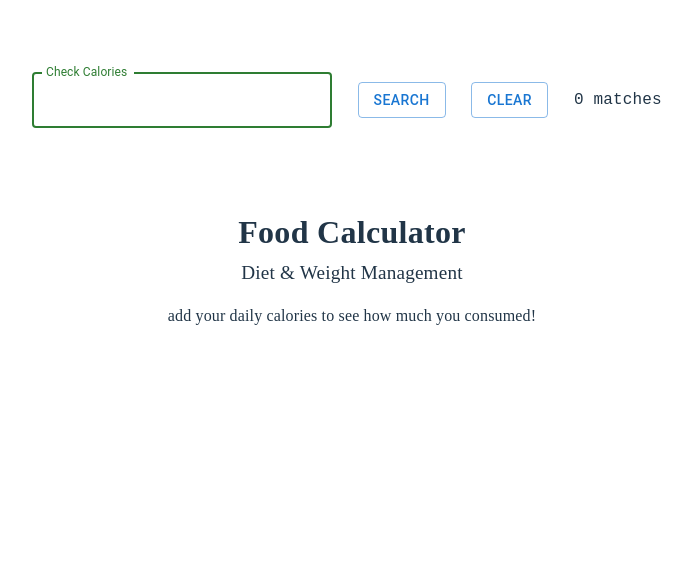
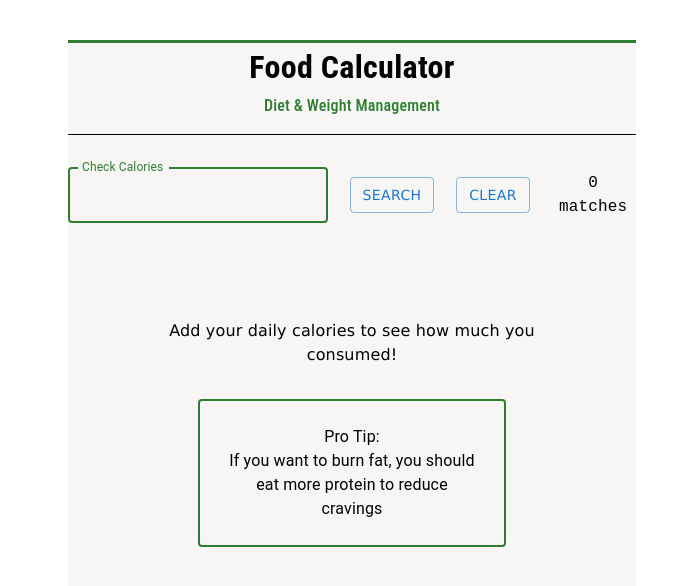
Before and after one commit to JustBecerra/Calorie-Counter, a React (Vite) app: page / in a window 1280 px wide. Shown: the top 586 px of the page, without its empty margins (288-979 px from the left). Built offline with nearby package versions, Linux system fonts and the light colour scheme.

Commit message:
added placeholder text, need to perfect it

```diff
--- a/src/App.css
+++ b/src/App.css
@@ -1,5 +1,4 @@
 #root {
   max-width: 100vw;
-  padding-top: 4rem;
   text-align: center;
 }
--- a/src/components/FoodList/index.tsx
+++ b/src/components/FoodList/index.tsx
@@ -20,18 +20,18 @@ export const FoodList = () => {
         width="80%"
         height="5rem"
       >
-        <Typography sx={{ alignSelf: "center" }}>
+        <Typography width="fit-content" color="black" fontFamily="Fira Sans,Verdana,sans-serif;">
           {item.Display_Name}
         </Typography>
-        <Stack flexDirection="row" mt="0.5rem" justifyContent="space-around">
-          <Typography maxWidth={"fit-content"}>
+        <Stack flexDirection="row" mt="0.5rem">
+          <Typography maxWidth="fit-content" color="black" fontFamily="Fira Sans,Verdana,sans-serif;">
             {"Portion: " +
               item.Portion_Amount +
               " " +
-              item.Portion_Display_Name}
-          </Typography>
-          <Typography maxWidth={"fit-content"}>
-            {item.Calories + " Calories per portion"}
+              item.Portion_Display_Name +
+              " | " +
+              item.Calories +
+              " Calories per portion"}
           </Typography>
         </Stack>
       </Stack>
@@ -39,30 +39,41 @@ export const FoodList = () => {
   };
 
   return (
+    <Stack mt="10vh" width="90%">
+      {filteredData.length > 0 && <Typography color="#2e7d32" alignSelf="flex-start" marginBottom="0.5rem" fontSize="1.5rem">Select a food</Typography>}
       <Stack
         sx={{
           overflowY: "auto",
         }}
-      mt="10vh"
         flexDirection="column"
-      width="50vw"
         height="72vh"
         alignItems="center"
         gridTemplateColumns={3}
+        borderTop={filteredData.length > 0 ? "2px solid gray" : "none"}
       >
-      {filteredData.length === 0 &&
+        {filteredData.length === 0 && (
+          <>
           <Stack width="24rem" height="6rem">
-          <Typography fontSize="2rem" fontWeight="600" fontFamily="PlayfairDisplay">
-            Food Calculator
-          </Typography>
-          <Typography fontSize="1.2rem" fontWeight="500" fontFamily="PlayfairDisplay" marginTop="0.2rem">
-            Diet & Weight Management
-          </Typography>
-          <Typography fontSize="1rem" fontWeight="400" fontFamily="PlusJakartaSans" marginTop="1rem">
-            add your daily calories to see how much you consumed!
+            <Typography
+              fontSize="1rem"
+              fontWeight="400"
+              fontFamily="Fira Sans,Verdana,sans-serif;"
+              marginTop="1rem"
+              color="black"
+            >
+              Add your daily calories to see how much you consumed!
             </Typography>
           </Stack>
-      }
+          <Stack width="50%" border="2px solid #2e7d32" padding="1.5rem" borderRadius="4px">
+            <Typography color="black">
+              Pro Tip:
+            </Typography>
+            <Typography color="black">
+              If you want to burn fat, you should eat more protein to reduce cravings
+            </Typography>
+          </Stack>
+          </>
+        )}
         {renderItems()}
         {items.length === 15 && filteredData.length > 0 && (
           <Button
@@ -74,5 +85,6 @@ export const FoodList = () => {
           </Button>
         )}
       </Stack>
+    </Stack>
   );
 };
--- a/src/components/FoodPanel/index.tsx
+++ b/src/components/FoodPanel/index.tsx
@@ -71,11 +71,11 @@ export const FoodPanel = () => {
 
   return (
     <Stack
-      width="40rem"
+      width="100%"
       flexDirection="row"
       display="flex"
       alignItems="center"
-      justifyContent="flex-start"
+      justifyContent="center"
     >
       <TextField
         label="Check Calories"
@@ -106,19 +106,19 @@ export const FoodPanel = () => {
       )}
       <Button
         variant="outlined"
-        sx={{ marginLeft: "4%" }}
+        sx={{ marginLeft: "4%", fontFamily:"Fira Sans,Verdana,sans-serif;" }}
         onClick={handleButton}
       >
         Search
       </Button>
       <Button
         variant="outlined"
-        sx={{ marginLeft: "4%" }}
+        sx={{ marginLeft: "4%", fontFamily:"Fira Sans,Verdana,sans-serif;" }}
         onClick={handleClear}
       >
         Clear
       </Button>
-      <Typography width={100} marginLeft="1.25rem" fontFamily="monospace">
+      <Typography width={100} marginLeft="1.25rem" fontFamily="monospace" color="black">
         {filteredData.length + " matches"}
       </Typography>
     </Stack>
--- /dev/null
+++ b/src/components/Title/index.tsx
@@ -0,0 +1,18 @@
+import { Stack, Typography } from "@mui/material";
+
+export const Title = () => (
+  <Stack display="flex" flexDirection="column" alignItems="center" marginBottom="2rem" borderBottom="1px solid black" width="100%" borderTop="3px solid #2e7d32" paddingBottom="1rem">
+    <Typography fontSize="2rem" fontWeight="600" fontFamily="Roboto Condensed,Verdana,sans-serif;" color="black" >
+      Food Calculator
+    </Typography>
+    <Typography
+      fontSize="1rem"
+      fontWeight="500"
+      fontFamily="Roboto Condensed,Verdana,sans-serif;"
+      marginTop="0.2rem"
+      color="#2e7d32"
+    >
+      Diet & Weight Management
+    </Typography>
+  </Stack>
+);
--- a/src/index.css
+++ b/src/index.css
@@ -4,9 +4,7 @@
   font-weight: 400;
 
   color-scheme: light dark;
-  color: rgba(255, 255, 255, 0.87);
-  background-color: #242424;
-
+  background-color: rgba(255, 255, 255, 1);
   font-synthesis: none;
   text-rendering: optimizeLegibility;
   -webkit-font-smoothing: antialiased;
--- a/src/pages/home.tsx
+++ b/src/pages/home.tsx
@@ -1,10 +1,16 @@
 import { Stack } from "@mui/material";
 import { FoodList } from "../components/FoodList";
 import { FoodPanel } from "../components/FoodPanel";
+import { Title } from "../components/Title";
 
 export const Home = () => (
-  <Stack width="100%" height="90%" justifyContent="center" alignItems="center">
-    <FoodPanel />
-    <FoodList />
-  </Stack>
+  <>
+    <Stack width="100%" height="90%" justifyContent="center" alignItems="center">
+      <Stack display="flex" justifyContent="center" alignItems="center"  marginTop="2rem" width="45%" sx={{backgroundColor:"#f7f6f5"}} >
+        <Title />
+        <FoodPanel />
+        <FoodList />
+      </Stack>
+    </Stack>
+  </>
 );
```
Lines whose indentation alone changed are shown as unchanged.
